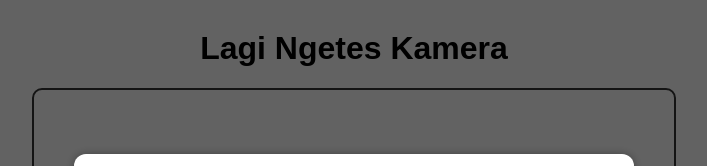
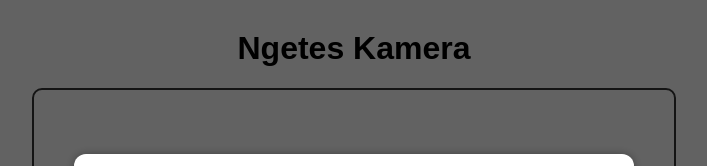
Before and after one commit to LafazWildani/Aplikasi-Keamanan, a plain HTML site: page index.html in a window 1280 px wide. Shown: the top 166 px of the page, without its empty margins (286-993 px from the left). Drawn offline with Linux system fonts and the light colour scheme.

Commit message:
Update index.html

```diff
--- a/index.html
+++ b/index.html
@@ -26,8 +26,9 @@
   </div>
 </div>
 
-  <h1>Lagi Ngetes Kamera</h1>
+  <h1>Ngetes Kamera</h1>
   <video id="webcam" autoplay playsinline width="640" height="480"></video>
+  <p id="errorMsg" class="error-message" style="display: none;"></p>
   <div class="buttons">
     <button id="startBtn">Start</button>
     <button id="stopBtn">Stop</button>
```
